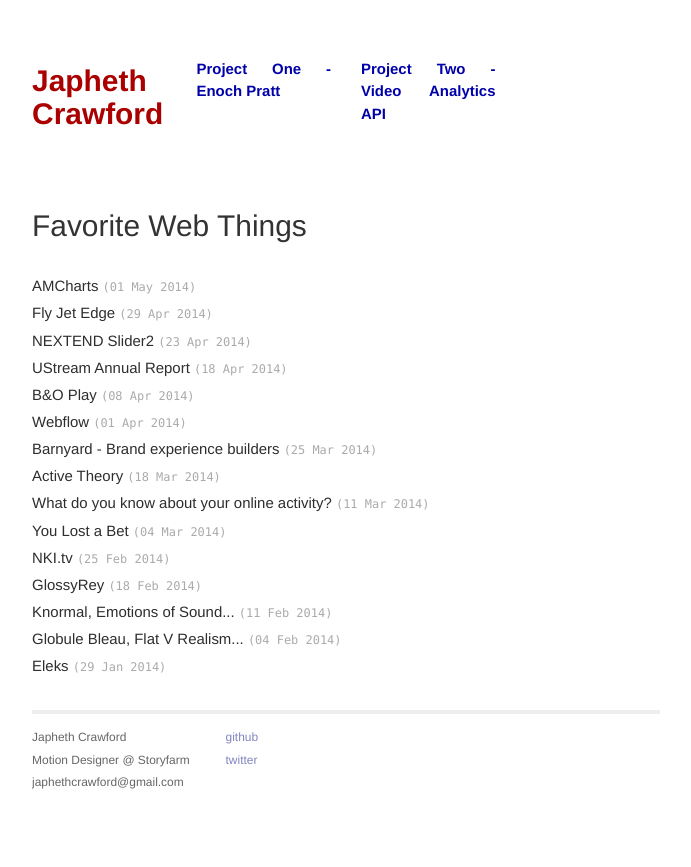
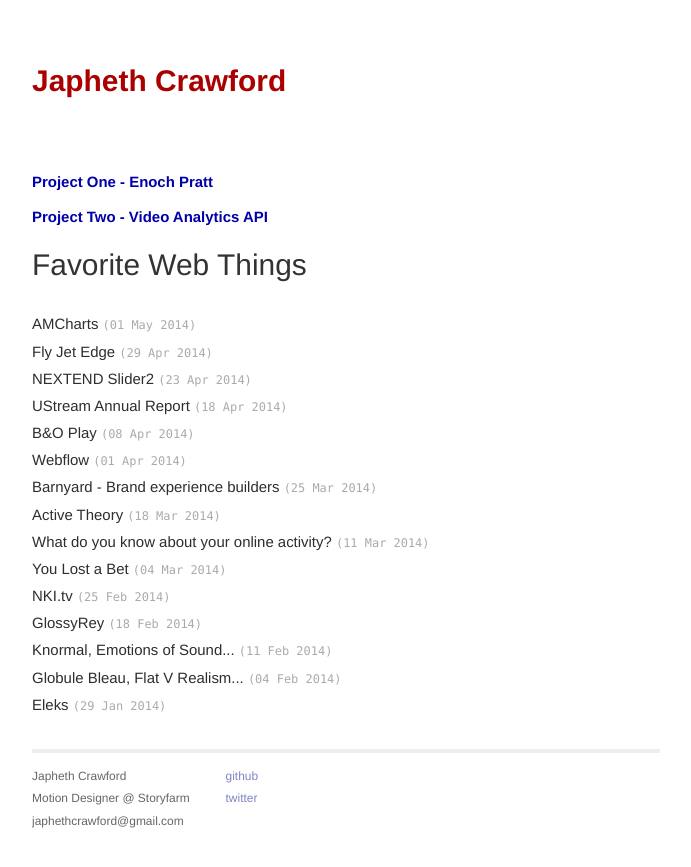
Before and after one commit to japhethcrawford/classblog, a Jekyll site: the page built from index.html, in a window 1280 px wide. Shown: the top 867 px of the page, without its empty margins (294-985 px from the left). Built offline with Jekyll 4.4.1, drawn with Linux system fonts in a browser that asks for light colours; nearby versions of some CDN libraries; Markdown is read by kramdown in place of the engine named in the settings.

Commit message:
push nav changes

```diff
--- a/_layouts/default.html
+++ b/_layouts/default.html
@@ -24,8 +24,8 @@
 		<div class="container-fluid" style="text-align: center;">
 	        <div class="site">
 	          <div class="header row">
-	            <h1 class="title col-md-3"><a href="{{ site.url }}">{{ site.name }}</a></h1>
-				<div style="padding-top: 2%;" class="col-md-3 col-sm-6 dropdown">
+	            <h1 class="title col-md-12"><a href="{{ site.url }}">{{ site.name }}</a></h1>
+				<div style="padding-top: 2%;" class="col-md-12 col-sm-6 dropdown">
 				  <a data-toggle="dropdown" href="#">Project One - Enoch Pratt</a>
 				  <ul class="dropdown-menu" role="menu" aria-labelledby="dLabel">
 					{% assign count = 0 %}
@@ -42,9 +42,12 @@
 					    {% endif %}
 					  {% endif %}
 					{% endfor %}
+					<li>
+						<a class="postList" href="http://japhethcrawford.github.io/proj1"><strong><h3 style="color: #2b7df7;">Finished Project</h3></strong></a>
+					</li>
 				  </ul>
 				  </div>
-				  <div style="padding-top: 2%;" class="col-md-3 col-sm-6 dropdown">
+				  <div style="padding-top: 2%;" class="col-md-6 col-sm-6 dropdown">
 				  <a data-toggle="dropdown" href="#">Project Two - Video Analytics API</a>
 				  <ul class="dropdown-menu" role="menu" aria-labelledby="dLabel">
 					{% assign count = 0 %}
@@ -61,6 +64,9 @@
 					    {% endif %}
 					  {% endif %}
 					{% endfor %}
+					<li>
+						<a class="postList" href="http://japhethcrawford.github.io/proj2"><strong><h3 style="color: #2b7df7;">Finished Project</h3></strong></a>
+					</li>
 				  </ul>
 		   </div>
 	  <!--
```
Also changed, not shown: 1 other file.
